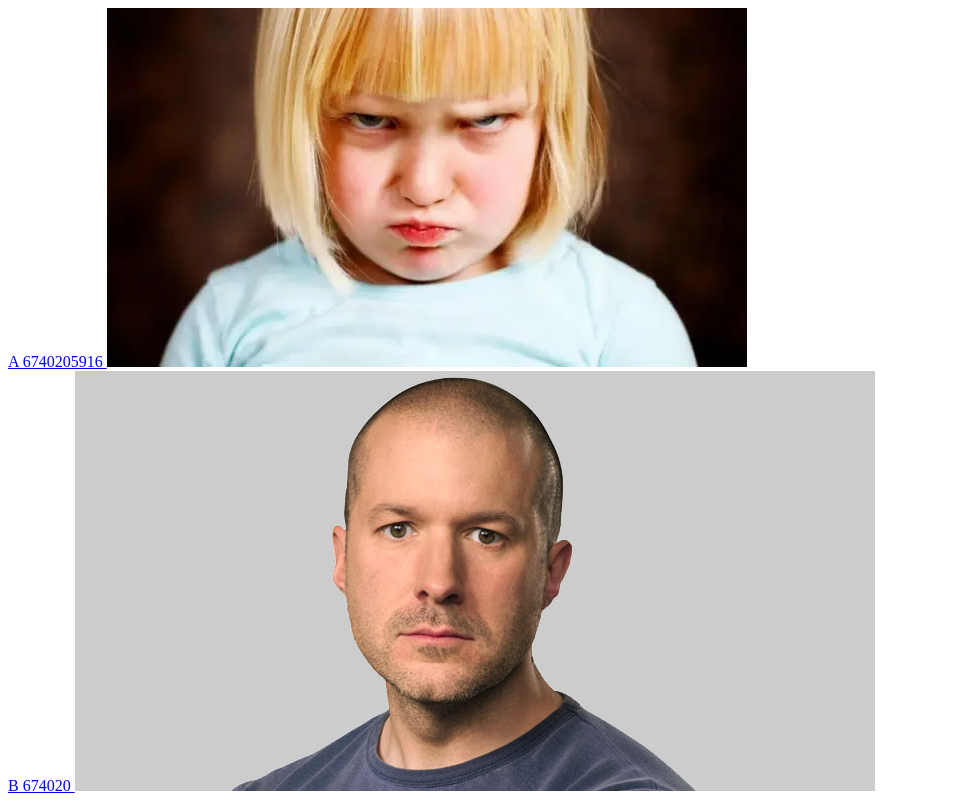
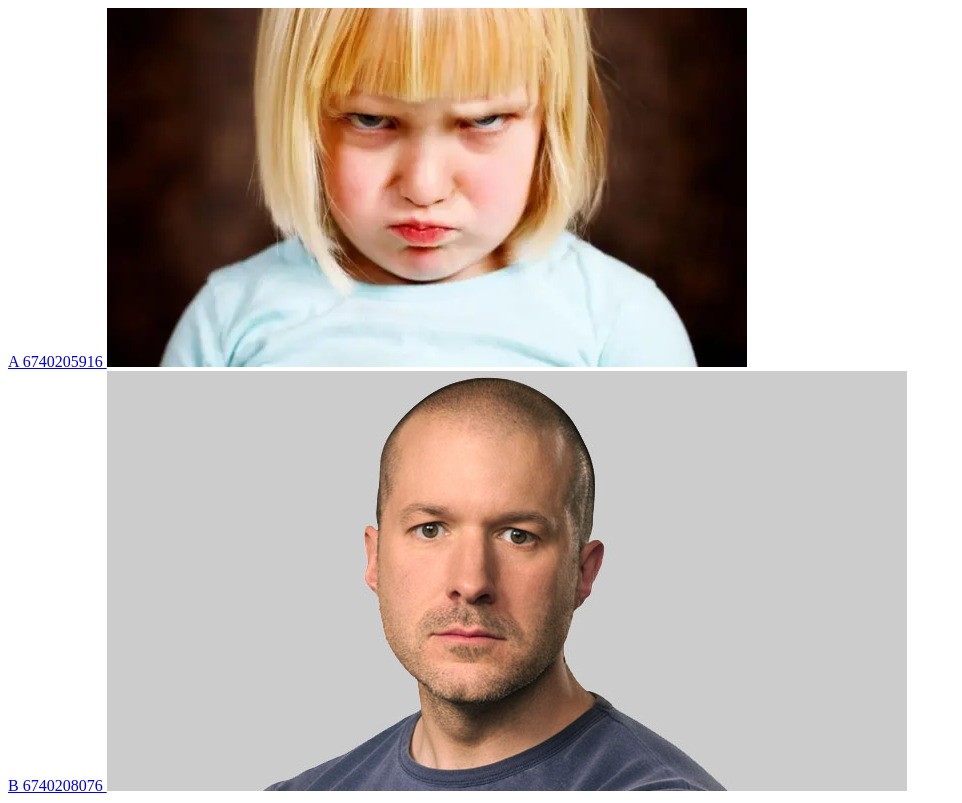
Before and after one commit to D1125062005/l3-2, a plain HTML site: page index.html in a window 1280 px wide. Shown: the whole page, without its empty margins (0-962 px from the left). Drawn offline with Linux system fonts and the light colour scheme.

Commit message:
add index.html

```diff
--- a/index.html
+++ b/index.html
@@ -1,2 +1,2 @@
 <a href="A.html">A 6740205916 <img src="A.jpg"></a><br>
-<a href="B.html">B 674020   <img src="B.jpg"></a>
+<a href="B.html">B 6740208076   <img src="B.jpg"></a>
```
